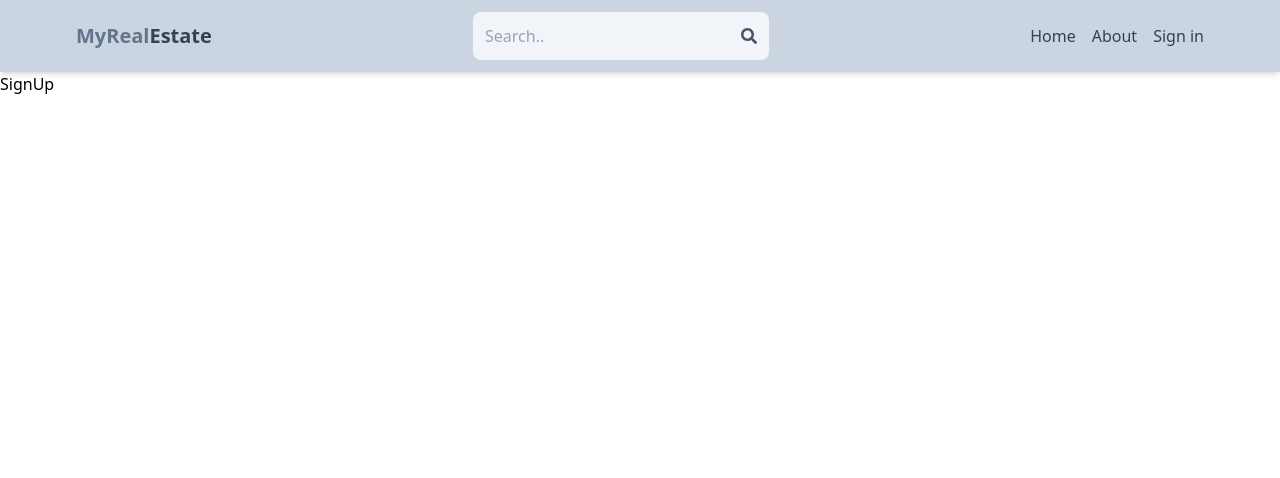
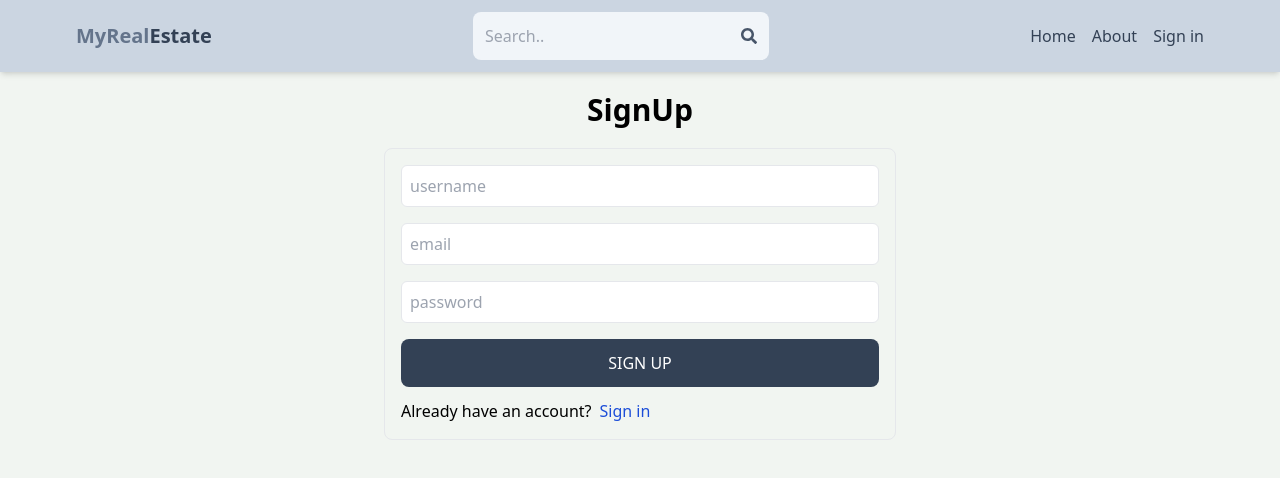
Before and after one commit to bilalarshad172/Mern-REAL-ESTATE, a React (Vite) app in the folder FrontEnd/: page /sign-up in a window 1280 px wide. Shown: the top 478 px of the page. Built offline with nearby package versions, Linux system fonts and the light colour scheme.

Commit message:
signup Ui completed

```diff
--- a/FrontEnd/src/index.css
+++ b/FrontEnd/src/index.css
@@ -1,3 +1,7 @@
 @tailwind base;
 @tailwind components;
 @tailwind utilities;
+
+body{
+background-color: rgb(241, 245, 241);
+}
--- a/FrontEnd/src/pages/SignUp.jsx
+++ b/FrontEnd/src/pages/SignUp.jsx
@@ -1,8 +1,27 @@
 import React from 'react'
+import { Link } from 'react-router-dom'
 
 const SignUp = () => {
   return (
-    <div>SignUp</div>
+      <div className='max-w-lg mx-auto'>
+          <h1 className='text-3xl font-semibold text-center my-5'>SignUp</h1>
+          <div className='border p-4 rounded-lg'>
+              <form className='flex flex-col gap-4'>
+              <input type="text" placeholder='username' className='p-2 border rounded-md' id='username'/>
+              <input type="email" placeholder='email' className='p-2 border rounded-md' id="email" />
+                  <input type="password" placeholder='password' className='p-2 border rounded-md' id="password" />
+                  <button className='bg-slate-700 text-white p-3 rounded-lg uppercase hover:opacity-95 disabled:opacity-80' >Sign up</button>
+              </form>
+              <div className='flex gap-2 mt-3'>
+                  <p>Already have an account?</p>
+                  <Link to={'/sign-in'}>
+                  <span className='text-blue-700'>Sign in</span>
+                  </Link>
+              </div>
+          </div>
+
+
+      </div>
   )
 }
 
```
